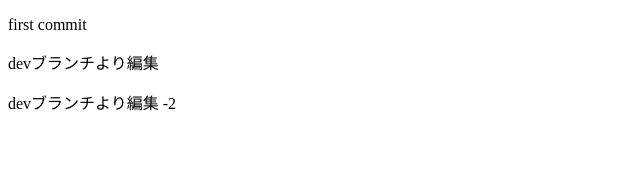
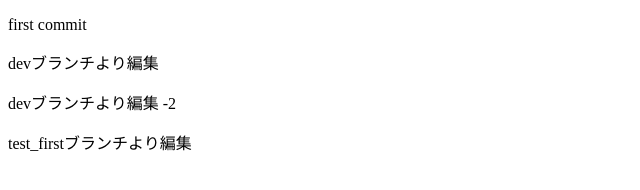
Before and after one commit to koderahayato/git_test, a plain HTML site: page index.html in a window 1280 px wide. Shown: the whole page, without its empty margins (0-640 px from the left). Drawn offline with Linux system fonts and the light colour scheme.

Commit message:
commit from test_first

```diff
--- a/index.html
+++ b/index.html
@@ -9,5 +9,6 @@
   <p>first commit</p>
   <p>devブランチより編集</p>
   <p>devブランチより編集 -2</p>
+  <p>test_firstブランチより編集 </p>
 </body>
 </html>
```
